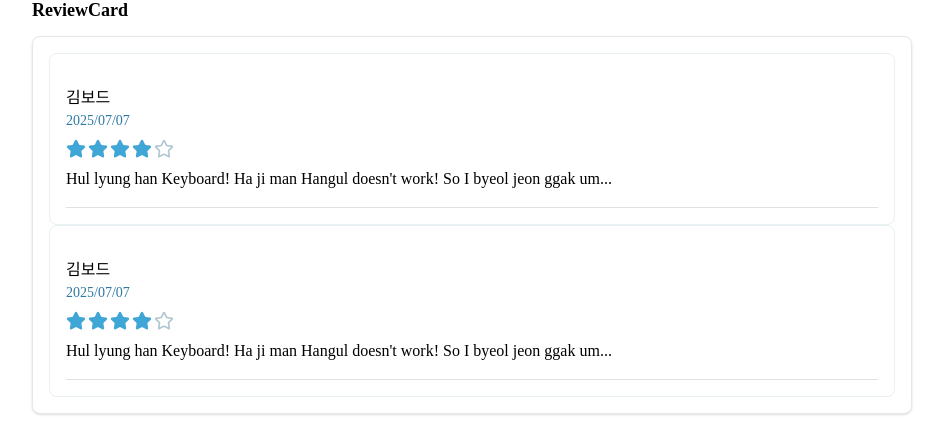
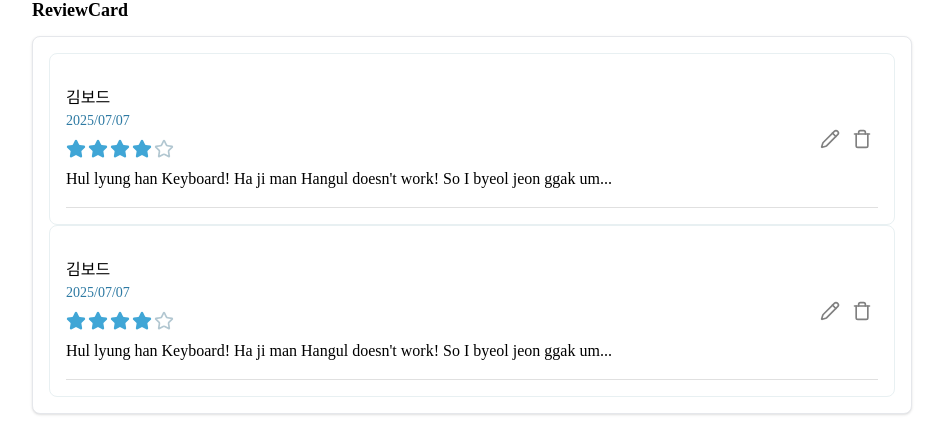
Before and after one commit to dong-fa/Final-15-HOLATAJA, a Next.js app: page /components-preview in a window 1280 px wide. Shown: the part 1072-1502 px from the top of the page, without its empty margins (168-1111 px from the left). Built offline with nearby package versions, Linux system fonts and the light colour scheme.

Commit message:
feat: 구매 후기 컴포넌트에 수정/삭제 버튼 추가, 대체 텍스트 추가

```diff
--- a/src/components/ReviewCard.tsx
+++ b/src/components/ReviewCard.tsx
@@ -1,6 +1,7 @@
 import React from 'react';
-import { Star } from 'lucide-react';
+import { Pencil, Star, Trash } from 'lucide-react';
 import '../app/globals.css';
+import Button from '@/components/Button';
 
 interface ReviewCardProps {
   name: string;
@@ -26,14 +27,27 @@ function ReviewCard({ name, createdAt, rating, content }: ReviewCardProps) {
   };
 
   return (
-    <div className="flex flex-col gap-2 py-4 border-b-1 border-b-disabled">
-      <div className="flex flex-col">
-        <span>{name}</span>
-        <span className="label-s text-secondary">{createdAt.split(' ')[0]}</span>
+    <div className="flex items-center w-full py-4 border-b-1 border-b-disabled">
+      <div className="flex flex-col w-full gap-2">
+        <div className="flex flex-col">
+          <span>{name}</span>
+          <span className="label-s text-secondary">{createdAt.split(' ')[0]}</span>
+        </div>
+        <div className="flex gap-0.5">
+          <span className="sr-only">{`별점 ${rating}/5점`}</span>
+          {stars()}
+        </div>
+        <div>
+          <p>{content}</p>
+        </div>
       </div>
-      <div className="flex gap-0.5">{stars()}</div>
-      <div>
-        <p>{content}</p>
+      <div className="flex">
+        <Button icon size="small" aria-label="수정">
+          <Pencil color="var(--color-darkgray)" size={20} />
+        </Button>
+        <Button icon size="small" aria-label="삭제">
+          <Trash color="var(--color-darkgray)" size={20} />
+        </Button>
       </div>
     </div>
   );
```
